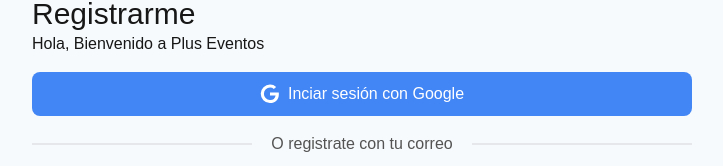
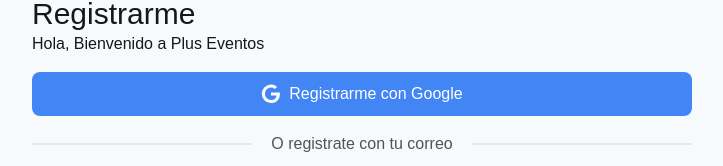
Before and after one commit to bisarroyo/ticket-saas, a Next.js app: page /signup in a window 1280 px wide. Shown: the part 132-298 px from the top of the page, without its empty margins (0-723 px from the left). Built offline with nearby package versions, Linux system fonts and the light colour scheme.

Commit message:
add prop for change text of the component

```diff
--- a/components/auth/auth-button-google.tsx
+++ b/components/auth/auth-button-google.tsx
@@ -1,7 +1,9 @@
 export default function AuthButtonGoogle({
-  socialAuth
+  socialAuth,
+  text
 }: {
   socialAuth: () => void
+  text?: string
 }) {
   return (
     <button
@@ -22,7 +24,7 @@
           clipRule='evenodd'
         />
       </svg>
-      Inciar sesión con Google
+      {text ? text : 'Continuar con Google'}
     </button>
   )
 }
```
